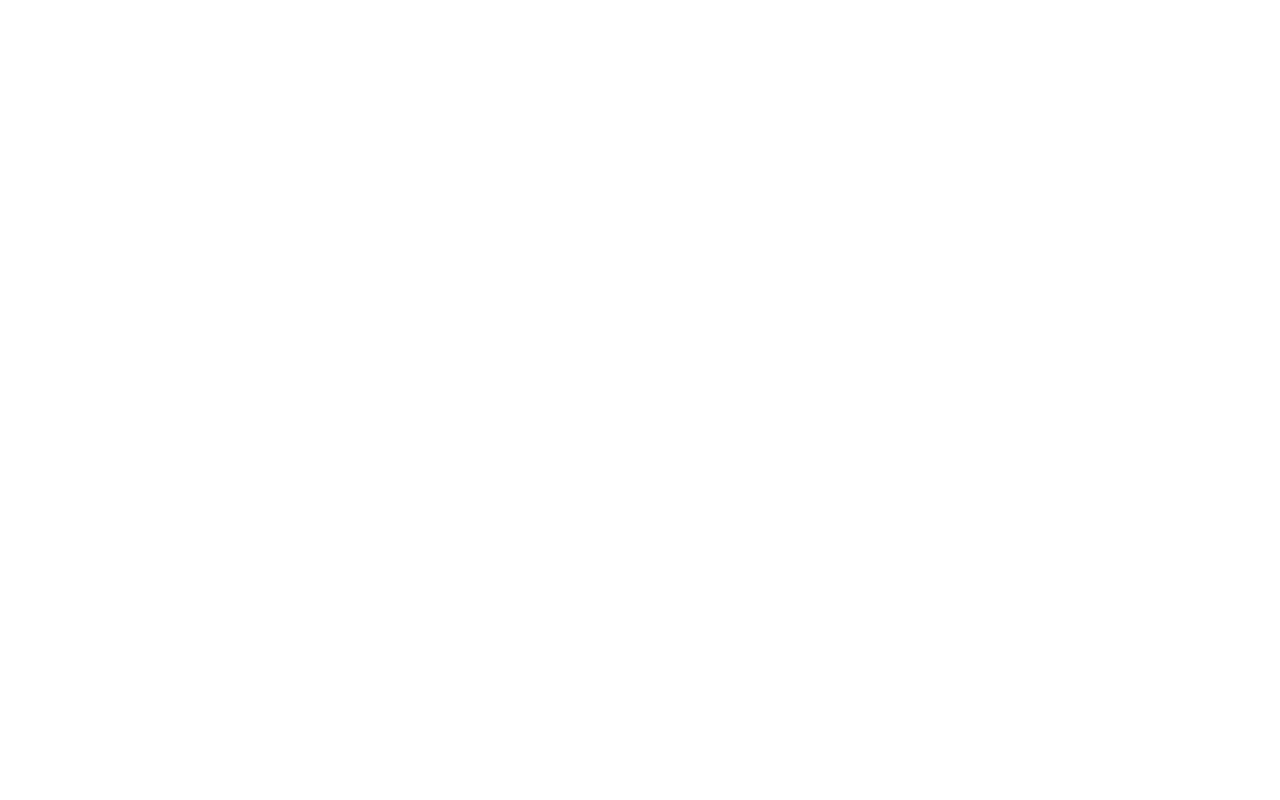
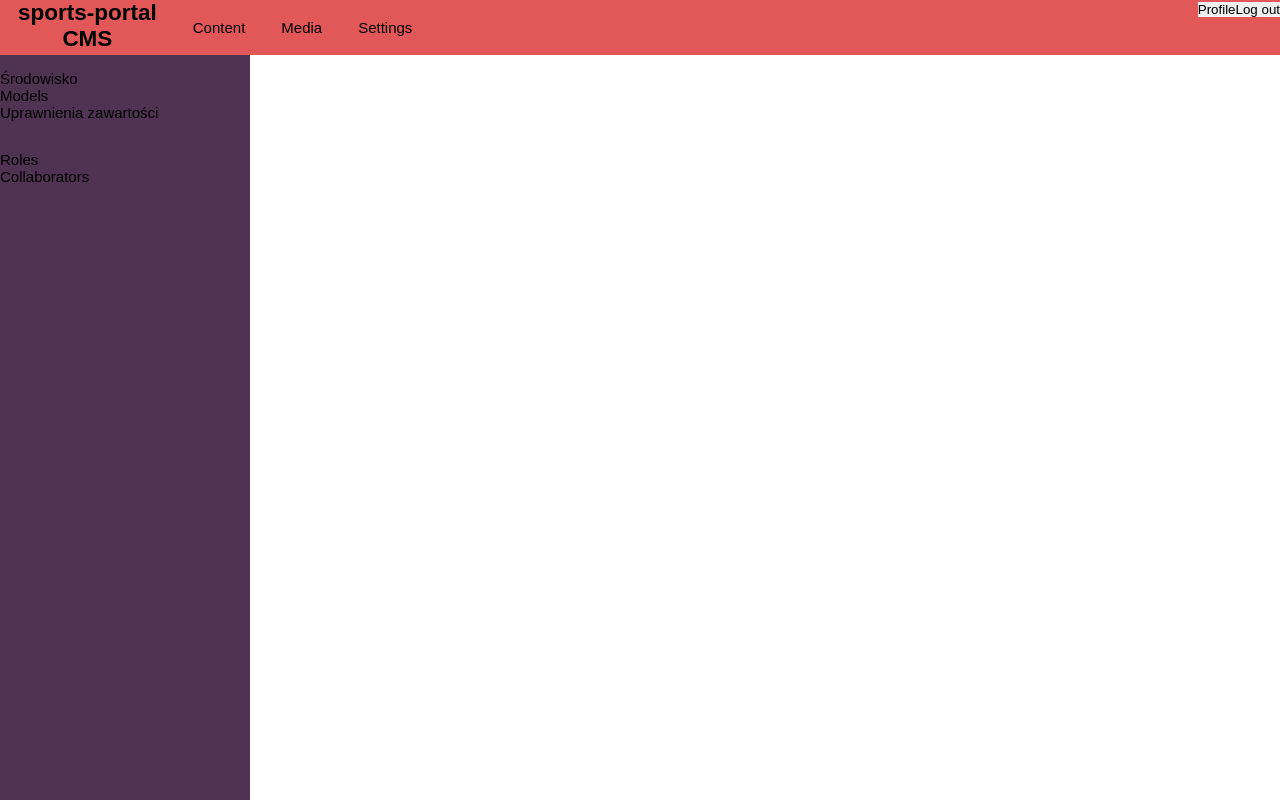
Before and after one commit to Krzysztof77777/sports-portal-project, a Gatsby site: page / in a window 1280 px wide. Built offline with nearby package versions, Linux system fonts and the light colour scheme; Gatsby itself is replaced by a stand-in of ours.

Commit message:
add files from CMS, navigation and the left side of the CMS panel

```diff
--- /dev/null
+++ b/src/components/CMS/CMS.tsx
@@ -0,0 +1,15 @@
+import React from "react";
+
+import CMSmenu from "./components/CMSmenu";
+import CMSpanel from "./components/CMSpanel";
+
+const CMS = () => {
+  return (
+    <>
+      <CMSmenu></CMSmenu>
+      <CMSpanel></CMSpanel>
+    </>
+  );
+};
+
+export default CMS;
--- /dev/null
+++ b/src/components/CMS/components/CMSmenu.tsx
@@ -0,0 +1,30 @@
+import React from "react";
+
+import "../../../styles/CMSmenu.scss";
+
+const CMSmenu = () => {
+  return (
+    <nav className="NavigationBar">
+      <h1>
+        sports-portal<span>CMS</span>
+      </h1>
+      <ul>
+        <li>
+          <a>Content</a>
+        </li>
+        <li>
+          <a>Media</a>
+        </li>
+        <li>
+          <a>Settings</a>
+        </li>
+      </ul>
+      <div className="NavigationBar__auth">
+        <button>Profile</button>
+        <button>Log out</button>
+      </div>
+    </nav>
+  );
+};
+
+export default CMSmenu;
--- /dev/null
+++ b/src/components/CMS/components/CMSpanel.tsx
@@ -0,0 +1,17 @@
+import React from "react";
+
+import "../../../styles/CMSpanel.scss";
+
+import CMSpanelLeftSide from "./components/CMSpanelLeftSide";
+import CMSpanelRightSide from "./components/CMSpanelRightSide";
+
+const CMSpanel = () => {
+  return (
+    <div className="panel">
+      <CMSpanelLeftSide></CMSpanelLeftSide>
+      <CMSpanelRightSide></CMSpanelRightSide>
+    </div>
+  );
+};
+
+export default CMSpanel;
--- /dev/null
+++ b/src/components/CMS/components/components/CMSpanelLeftSide.tsx
@@ -0,0 +1,15 @@
+import React from "react";
+
+import ContentPanel from "./ContentPanel";
+import SettingsPanel from "./SettingsPanel";
+
+const CMSpanelLeftSide = () => {
+  return (
+    <div className="panel__leftside">
+      {/* <ContentPanel></ContentPanel> */}
+      <SettingsPanel></SettingsPanel>
+    </div>
+  );
+};
+
+export default CMSpanelLeftSide;
--- /dev/null
+++ b/src/components/CMS/components/components/CMSpanelRightSide.tsx
@@ -0,0 +1,7 @@
+import React from "react";
+
+const CMSpanelRightSide = () => {
+  return <></>;
+};
+
+export default CMSpanelRightSide;
--- /dev/null
+++ b/src/components/CMS/components/components/ContentPanel.tsx
@@ -0,0 +1,14 @@
+import React from "react";
+
+const ContentPanel = () => {
+  return (
+    <div className="contentPanel">
+      <div className="contentPanel__items"></div>
+      <div className="contentPanel__bar">
+        <a>Add menu item</a>
+      </div>
+    </div>
+  );
+};
+
+export default ContentPanel;
--- /dev/null
+++ b/src/components/CMS/components/components/SettingsPanel.tsx
@@ -0,0 +1,19 @@
+import React from "react";
+
+const SettingsPanel = () => {
+  return (
+    <div className="settingsPanel">
+      <div className="settingsPanel__environment">
+        <p>Środowisko</p>
+        <a>Models</a>
+        <a>Uprawnienia zawartości</a>
+      </div>
+      <div className="settingsPanel__permissions">
+        <p>Roles</p>
+        <a>Collaborators</a>
+      </div>
+    </div>
+  );
+};
+
+export default SettingsPanel;
--- a/src/pages/index.tsx
+++ b/src/pages/index.tsx
@@ -1,7 +1,9 @@
 import React from "react";
 
+import CMS from "../components/CMS/CMS";
+
 const IndexPage = () => {
-  return <h1></h1>;
+  return <CMS></CMS>;
 };
 
 export default IndexPage;
--- /dev/null
+++ b/src/styles/CMS.scss
@@ -0,0 +1,3 @@
+.panel {
+    display:flex;
+}
--- /dev/null
+++ b/src/styles/CMSmenu.scss
@@ -0,0 +1,22 @@
+.NavigationBar {
+    display:flex;
+    background: rgb(226, 87, 87);
+    height: 55px;
+    &>h1 {
+        text-align: center;
+        padding: 0px 18px;
+        &>span {
+            display:block;
+        }
+    }
+    &>ul {
+        display:flex;
+        align-items: center;
+        &>li {
+            padding: 0px 18px;
+        }
+    }
+    &__auth {
+        margin-left: auto;
+    }
+}
--- /dev/null
+++ b/src/styles/CMSpanel.scss
@@ -0,0 +1,27 @@
+.panel {
+    display:flex;
+    width: 100%;
+    height: calc(100vh - 55px);
+    &__leftside {
+        width: 250px;
+        height:100%;
+        background: rgb(80, 50, 83);
+    }
+}
+
+.contentPanel {
+    display:flex;
+    flex-direction: column;
+    height: 100%;
+    &__items {
+        flex-grow: 1;
+    }
+}
+
+.settingsPanel {
+    &>div {
+        display:flex;
+        flex-direction:column;
+        padding: 1.5rem 0;
+    }
+}
```
